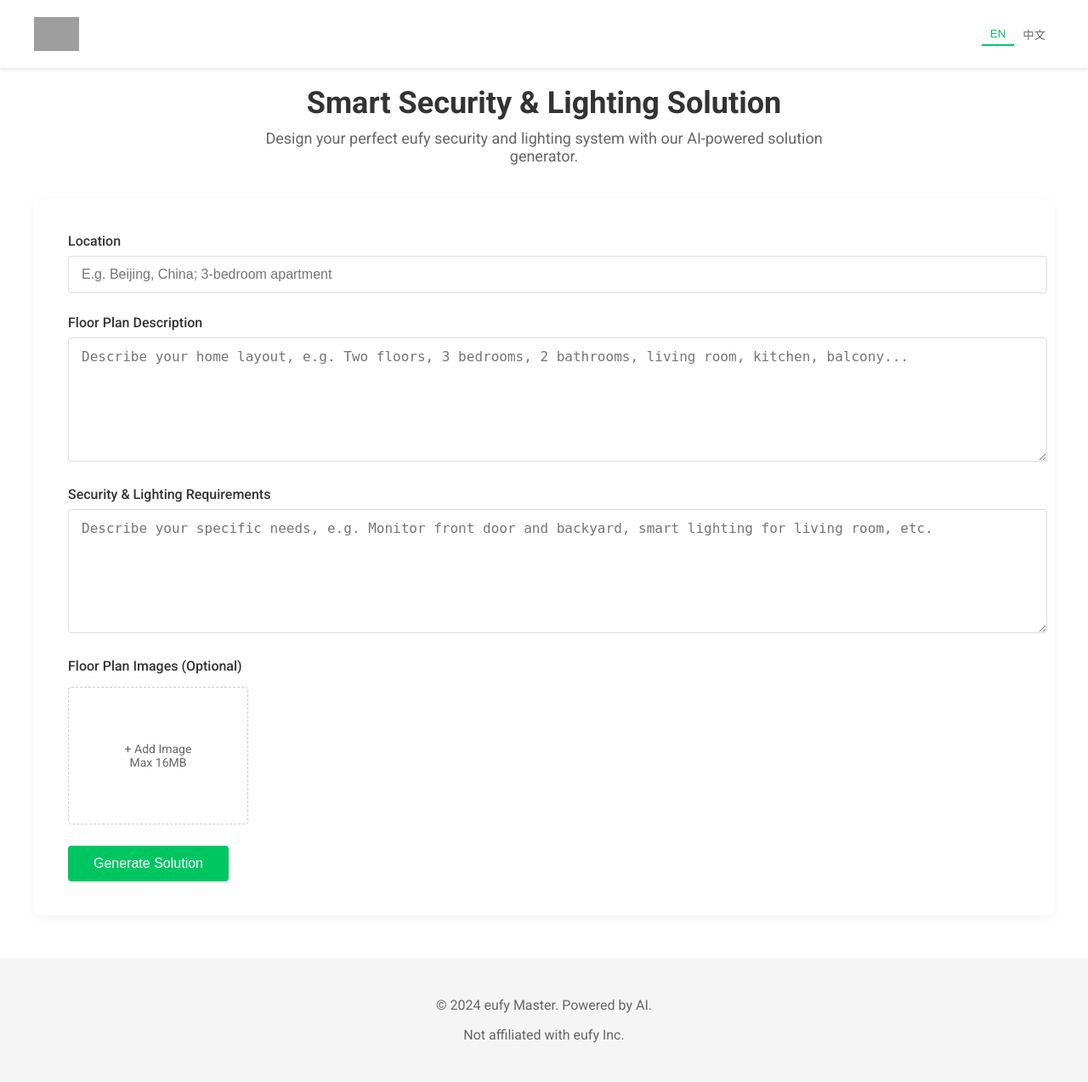
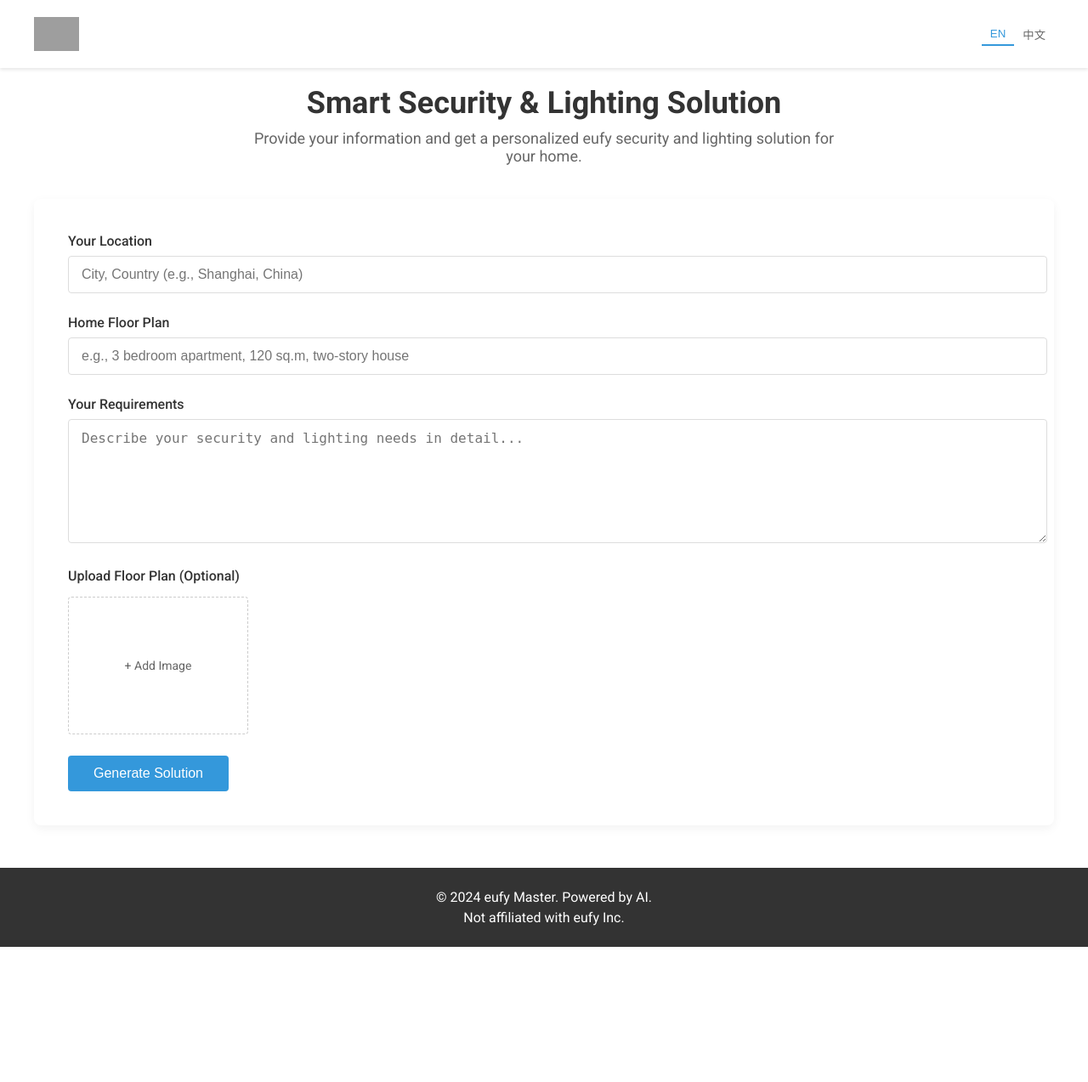
Before and after one commit to LEIIIIIIIIII/eufy_master, a Flask app: page / in a window 1280 px wide. Shown: the whole page at 85% size. After the commit the page ends 1114 px from the top, so only its background shows below. Run offline with Flask 3, Linux system fonts and the light colour scheme; parts of the project's set-up code (start-up, migrations or seed data) failed here and were passed over; some libraries are stand-ins or nearby versions; grey boxes are pictures that could not be loaded.

Commit message:
Update index.html

```diff
--- a/templates/index.html
+++ b/templates/index.html
@@ -7,7 +7,8 @@
     <link href="https://fonts.googleapis.com/css2?family=Roboto:wght@300;400;500;700&display=swap" rel="stylesheet">
     <style>
         :root {
-            --eufy-green: #00C662;
+            --eufy-blue: #3498db;
+            --eufy-light-blue: #a3d0f5;
             --eufy-dark: #333333;
             --eufy-gray: #666666;
             --eufy-light-gray: #F5F5F5;
@@ -59,8 +60,8 @@
         }
 
         .lang-btn.active {
-            color: var(--eufy-green);
-            border-bottom: 2px solid var(--eufy-green);
+            color: var(--eufy-blue);
+            border-bottom: 2px solid var(--eufy-blue);
         }
 
         .container {
@@ -127,7 +128,7 @@
 
         .btn {
             display: inline-block;
-            background-color: var(--eufy-green);
+            background-color: var(--eufy-blue);
             color: white;
             border: none;
             border-radius: 4px;
@@ -273,16 +303,53 @@
             display: block;
         }
 
-        .recommendation, .reasoning {
+        .recommendation {
             line-height: 1.6;
         }
 
+        .recommendation strong {
+            color: var(--eufy-dark);
+        }
+
+        footer {
+            background-color: var(--eufy-dark);
+            color: white;
+            text-align: center;
+            padding: 20px;
+            margin-top: 40px;
+        }
+
+        footer p {
+            margin: 5px 0;
+        }
+
+        /* Responsive styles */
+        @media (max-width: 768px) {
+            .container {
+                margin-top: 80px;
+            }
+
+            .form-container,
+            .result-container {
+                padding: 20px;
+            }
+
+            .page-title h1 {
+                font-size: 28px;
+            }
+
+            .page-title p {
+                font-size: 16px;
+            }
+        }
+
+        /* Markdown table styles */
         .markdown-content {
             line-height: 1.6;
         }
 
         .markdown-content h2 {
-            color: var(--eufy-green);
+            color: var(--eufy-blue);
             margin-top: 30px;
             padding-bottom: 10px;
             border-bottom: 1px solid #eee;
@@ -318,59 +385,17 @@
         .markdown-content ul {
             margin-left: 20px;
         }
-
-        .region-info {
-            background-color: var(--eufy-light-gray);
-            padding: 20px;
-            border-radius: 8px;
-            margin-bottom: 30px;
-        }
-
-        .region-info h3 {
-            color: var(--eufy-dark);
-            margin-top: 0;
-            margin-bottom: 15px;
-        }
-
-        .region-info p {
-            margin: 5px 0;
-        }
-
-        @media (max-width: 768px) {
-            .container {
-                margin-top: 80px;
-            }
-
-            .page-title h1 {
-                font-size: 28px;
-            }
-
-            .page-title p {
-                font-size: 16px;
-            }
-
-            .form-container, .result-container {
-                padding: 20px;
-            }
-        }
-
-        footer {
-            text-align: center;
-            padding: 30px 0;
-            color: var(--eufy-gray);
-            background-color: var(--eufy-light-gray);
-        }
-
-        footer a {
-            color: var(--eufy-green);
-            text-decoration: none;
-        }
     </style>
 </head>
 <body>
+    <div id="loading" style="display: none;">
+        <div class="loading-spinner"></div>
+        <p data-lang-en="Generating your solution..." data-lang-zh="正在生成您的解决方案...">Generating your solution...</p>
+    </div>
+
     <header class="header">
         <div class="header-content">
-            <img src="https://cdn.shopify.com/s/files/1/0526/6910/9452/files/logo_180x70_7f6fdfb2-fba1-4e8b-85c5-5f98fc1d1734_150x.png" alt="eufy" class="logo">
+            <img src="https://raw.githubusercontent.com/gythialy/PCDScoreUploader/52e3e87d1b5efcfbb57db9c98c6aadd0c48f7d10/dist/img/eufy_life.svg" alt="eufy" class="logo">
             <div class="lang-switch">
                 <button class="lang-btn active" onclick="changeLanguage('en')">EN</button>
                 <button class="lang-btn" onclick="changeLanguage('zh')">中文</button>
@@ -381,41 +406,49 @@
     <div class="container">
         <div class="page-title">
             <h1 data-lang-en="Smart Security & Lighting Solution" data-lang-zh="智能安防与照明解决方案">Smart Security & Lighting Solution</h1>
-            <p data-lang-en="Design your perfect eufy security and lighting system with our AI-powered solution generator." data-lang-zh="使用我们的AI驱动的方案生成器，为您打造完美的eufy安防和照明系统。">Design your perfect eufy security and lighting system with our AI-powered solution generator.</p>
+            <p data-lang-en="Provide your information and get a personalized eufy security and lighting solution for your home." data-lang-zh="提供您的信息，获取个性化的eufy家庭安防和照明解决方案。">Provide your information and get a personalized eufy security and lighting solution for your home.</p>
         </div>
 
         <div class="form-container">
+            <div id="error-message" class="error-message"></div>
+
             <div class="form-group">
-                <label data-lang-en="Location" data-lang-zh="位置信息">Location</label>
-                <input type="text" id="location" class="form-control" data-lang-placeholder-en="E.g. Beijing, China; 3-bedroom apartment" data-lang-placeholder-zh="例如：中国北京；三居室公寓" placeholder="E.g. Beijing, China; 3-bedroom apartment">
+                <label for="location" data-lang-en="Your Location" data-lang-zh="您的位置">Your Location</label>
+                <input type="text" id="location" class="form-control"
+                       data-lang-placeholder-en="City, Country (e.g., Shanghai, China)"
+                       data-lang-placeholder-zh="城市，国家（例如：上海，中国）"
+                       placeholder="City, Country (e.g., Shanghai, China)">
             </div>
+
             <div class="form-group">
-                <label data-lang-en="Floor Plan Description" data-lang-zh="户型描述">Floor Plan Description</label>
-                <textarea id="floor-plan" class="form-control" data-lang-placeholder-en="Describe your home layout, e.g. Two floors, 3 bedrooms, 2 bathrooms, living room, kitchen, balcony..." data-lang-placeholder-zh="描述您的家居布局，如：两层楼，3个卧室，2个卫生间，客厅，厨房，阳台..." placeholder="Describe your home layout, e.g. Two floors, 3 bedrooms, 2 bathrooms, living room, kitchen, balcony..."></textarea>
+                <label for="floor-plan" data-lang-en="Home Floor Plan" data-lang-zh="房屋户型">Home Floor Plan</label>
+                <input type="text" id="floor-plan" class="form-control"
+                       data-lang-placeholder-en="e.g., 3 bedroom apartment, 120 sq.m, two-story house"
+                       data-lang-placeholder-zh="例如：3室2厅，120平方米，双层别墅"
+                       placeholder="e.g., 3 bedroom apartment, 120 sq.m, two-story house">
             </div>
+
             <div class="form-group">
-                <label data-lang-en="Security & Lighting Requirements" data-lang-zh="安防与照明需求">Security & Lighting Requirements</label>
-                <textarea id="requirements" class="form-control" data-lang-placeholder-en="Describe your specific needs, e.g. Monitor front door and backyard, smart lighting for living room, etc." data-lang-placeholder-zh="描述您的具体需求，如：监控前门和后院，客厅智能照明等。" placeholder="Describe your specific needs, e.g. Monitor front door and backyard, smart lighting for living room, etc."></textarea>
+                <label for="requirements" data-lang-en="Your Requirements" data-lang-zh="您的需求">Your Requirements</label>
+                <textarea id="requirements" class="form-control"
+                          data-lang-placeholder-en="Describe your security and lighting needs in detail..."
+                          data-lang-placeholder-zh="详细描述您的安防和照明需求..."
+                          placeholder="Describe your security and lighting needs in detail..."></textarea>
             </div>
+
             <div class="form-group">
-                <label data-lang-en="Floor Plan Images (Optional)" data-lang-zh="户型图片（可选）">Floor Plan Images (Optional)</label>
-                <div class="file-upload" id="file-upload-area">
+                <label data-lang-en="Upload Floor Plan (Optional)" data-lang-zh="上传户型图（可选）">Upload Floor Plan (Optional)</label>
+                <div id="file-upload-area" class="file-upload">
                     <div class="upload-btn-wrapper">
                         <div class="upload-btn">
                             <span data-lang-en="+ Add Image" data-lang-zh="+ 添加图片">+ Add Image</span>
-                            <span data-lang-en="Max 16MB" data-lang-zh="最大16MB">Max 16MB</span>
                         </div>
                         <input type="file" accept="image/*" onchange="uploadImage(this)">
                     </div>
                 </div>
             </div>
-            <div class="error" id="error-message"></div>
+
             <button class="btn" onclick="generateSolution()" data-lang-en="Generate Solution" data-lang-zh="生成解决方案">Generate Solution</button>
-        </div>
-
-        <div class="loading" id="loading">
-            <div class="loading-spinner"></div>
-            <p data-lang-en="Generating your personalized solution..." data-lang-zh="正在生成您的个性化解决方案...">Generating your personalized solution...</p>
         </div>
 
         <div id="result" class="result-container" style="display: none;">
```
Also changed, not shown: other parts of templates/index.html (+54 -23 lines).
